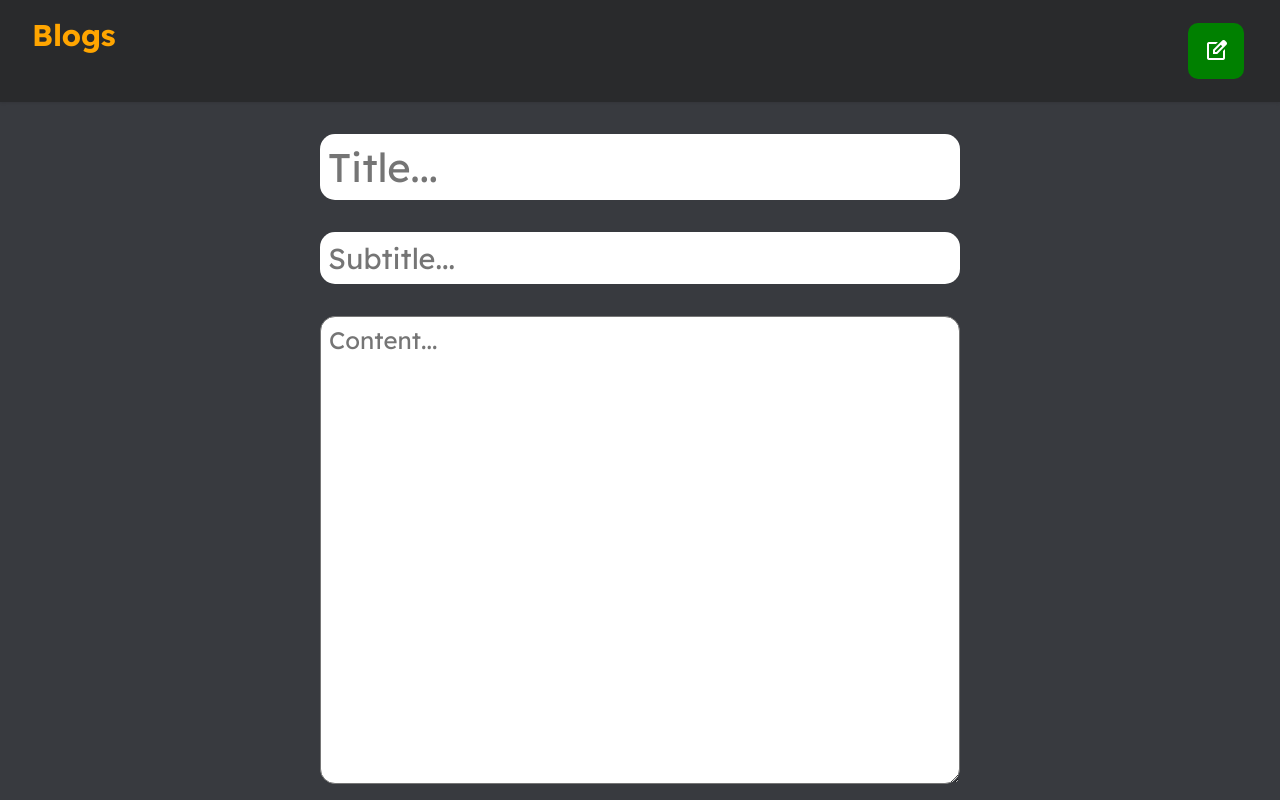
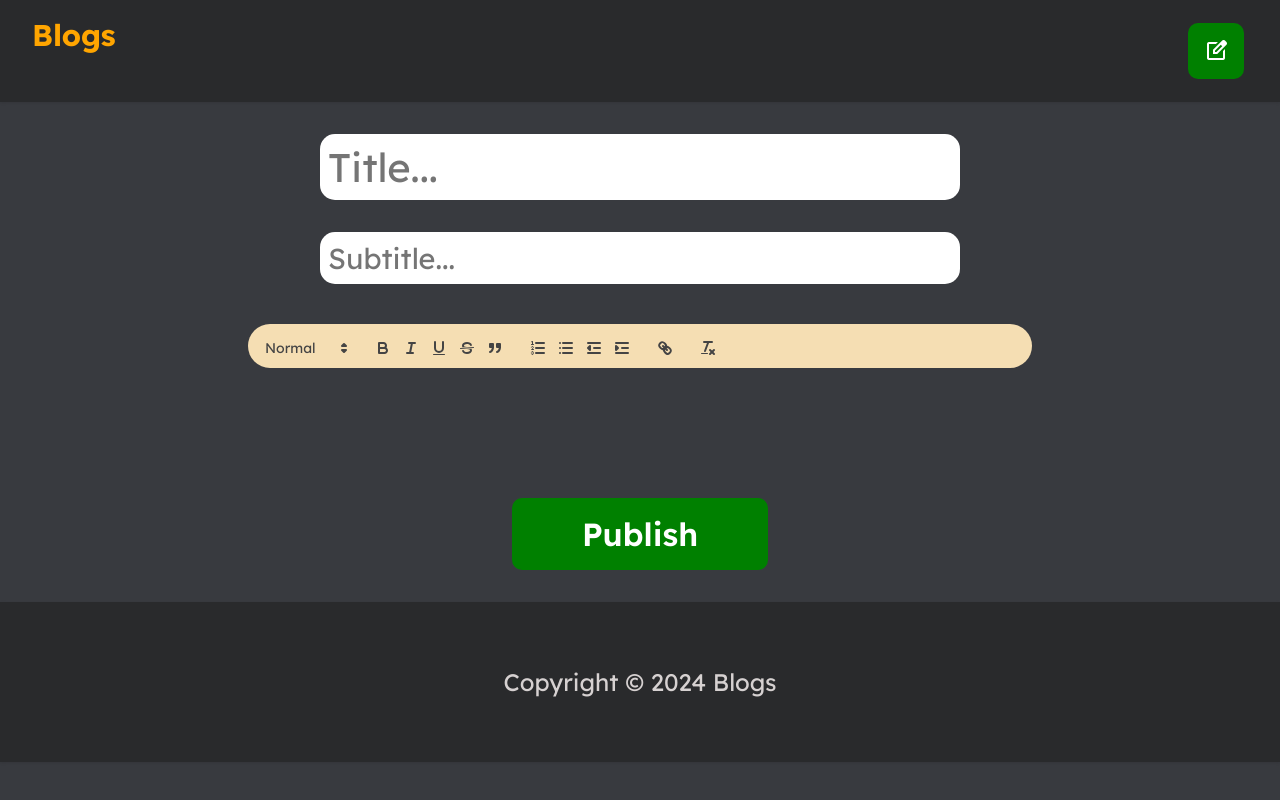
Before and after one commit to drakata27/blog, a React (Create React App) app in the folder frontend/: page /blog/new/ in a window 1280 px wide. Shown: the top 800 px of the page. Built offline with nearby package versions, Linux system fonts and the light colour scheme.

Commit message:
Added quil editor

```diff
--- a/frontend/package.json
+++ b/frontend/package.json
@@ -7,8 +7,10 @@
     "@testing-library/jest-dom": "^5.17.0",
     "@testing-library/react": "^13.4.0",
     "@testing-library/user-event": "^13.5.0",
+    "quill-image-resize-module": "^3.0.0",
     "react": "^18.2.0",
     "react-dom": "^18.2.0",
+    "react-quill": "^2.0.0",
     "react-router-dom": "^6.22.0",
     "react-scripts": "5.0.1",
     "web-vitals": "^2.1.4"
--- a/frontend/src/App.css
+++ b/frontend/src/App.css
@@ -26,6 +26,9 @@
   color: inherit;
   font-size: inherit;
   scroll-behavior: smooth;
+}
+body {
+  overflow-x: hidden;
 }
 
 html{
@@ -119,7 +122,7 @@ button:hover {
 }
 
 /* Blog Item */
-.blog-item{
+.blog-item {
   display: flex;
   margin: 2rem;
   padding: 2rem;
@@ -163,9 +166,17 @@ button:hover {
   margin: 0 14%;
 }
 
+.blogs-list-container>h1{
+  color: white;
+  margin-top: 2rem;
+  margin-left: 14%;
+  margin-right: 14%;
+  font-size: 5rem;
+}
+
 /* Blog Page */
 .blog-page{
-  margin: 2rem 30%;
+  margin: 0rem 30%;
 }
 
 .img-container {
@@ -173,6 +184,11 @@ button:hover {
 }
 
 .img-container>img {
+  margin: 0 auto;
+  width: 100%;
+  height: auto;
+}
+.ql-editor>p>img{
   margin: 0 auto;
   width: 100%;
   height: auto;
@@ -207,6 +223,10 @@ button:hover {
   flex-direction: column;
   align-items: center;
 }
+
+.blog-form>button{
+  margin-top: 2rem;
+}
 .subtitle-input {
   font-size: 1.8rem;
 }
@@ -236,3 +256,34 @@ button:hover {
   width: 100%;
   height: auto;
 }
+
+/* Editor */
+.editor-input{
+  font-size: 1.5rem;
+  font-weight: normal;
+  color: black;
+  margin-top: 2rem;
+  margin-bottom: 2rem;
+  padding: 0.5rem;
+  border-radius: 15px;
+  background-color: transparent;
+  height: fit-content;
+  width: 100vh;
+}
+
+.ql-container.ql-snow,
+.ql-toolbar
+{
+  border: none !important;
+  border-radius: 25px;
+}
+
+.ql-toolbar {
+  background-color: wheat;
+}
+
+/* .ql-editor>p,
+.ql-editor>h1,
+.ql-editor>h2{
+  color: black;
+} */
--- a/frontend/src/pages/BlogPage.js
+++ b/frontend/src/pages/BlogPage.js
@@ -6,7 +6,6 @@ import { useNavigate } from 'react-router-dom';
 
 const BlogPage = () => {
     let {id} = useParams();
-    // let [blog, setBlog] = useState(null);
 
     const [blog, setBlog] = useState({
       title: '',
@@ -80,7 +79,10 @@ const BlogPage = () => {
         <div className='img-container'>
           <img src={Paceholder} alt='post'/>
         </div>
-        <p>{blog?.body}</p>
+
+        <div
+        className='ql-editor'
+        dangerouslySetInnerHTML={{__html:blog?.body}}></div>
     </div>
   )
 }
--- a/frontend/src/pages/BlogsListPage.js
+++ b/frontend/src/pages/BlogsListPage.js
@@ -15,7 +15,8 @@ const BlogsListPage = () => {
     }
 
   return (
-    <div>
+    <div className='blogs-list-container'>
+        <h1>Latest</h1>
         <div className='blogs-list'>
             {blogs.map((blog, index) => (
                 <BlogItem key={index} blog={blog} />
--- a/frontend/src/pages/CreateBlog.js
+++ b/frontend/src/pages/CreateBlog.js
@@ -1,5 +1,9 @@
 import React, { useState } from 'react';
 import { useNavigate } from 'react-router-dom';
+import modules from '../utils/quilModules'
+
+import ReactQuill from 'react-quill';
+import 'react-quill/dist/quill.snow.css';
 
 const CreateBlog = () => {
     const [blog, setBlog] = useState({
@@ -9,7 +13,6 @@ const CreateBlog = () => {
     });
 
     const navigate = useNavigate();
-
 
     const handleInputChange = (e) => {
         const { name, value } = e.target;
@@ -40,10 +43,10 @@ const CreateBlog = () => {
     };
 
     let handleSubmit = ()=> {
+        console.log('body', blog);
 
         if (blog.title.trim() !== '' &&
-            blog.subtitle.trim() !== '' &&
-            blog.body.trim() !== '') {
+            blog.subtitle.trim() !== '') {
             createBlog();
         } else {
             alert('Blog contents cannot be empty');
@@ -67,15 +70,15 @@ const CreateBlog = () => {
                 value={blog.subtitle}
                 onChange={handleInputChange}
             />
-            <textarea
-                name='body'
-                id=''
-                cols='30'
-                rows='15'
-                placeholder='Content...'
+
+            <ReactQuill
+                className='editor-input'
+                modules={modules}
+                theme="snow"
                 value={blog.body}
-                onChange={handleInputChange}
-            ></textarea>
+                onChange={body => handleInputChange({ target: { value: body, name: 'body' } })}
+            />
+
             <button onClick={handleSubmit}>Publish</button>
         </div>
     );
--- a/frontend/src/pages/UpdateBlog.js
+++ b/frontend/src/pages/UpdateBlog.js
@@ -1,5 +1,10 @@
 import React, { useState, useEffect } from 'react';
 import { useNavigate, useParams } from 'react-router-dom';
+import 'react-quill/dist/quill.snow.css';
+import modules from '../utils/quilModules'
+
+import ReactQuill from 'react-quill';
+import 'react-quill/dist/quill.snow.css';
 
 const UpdateBlog = () => {
   let {id} = useParams();
@@ -9,6 +14,7 @@ const UpdateBlog = () => {
     subtitle: '',
     body: '',
 });
+
 
   useEffect(() => {
     const fetchBlog = async () => {
@@ -67,15 +73,15 @@ return (
             value={blog.subtitle}
             onChange={handleInputChange}
         />
-        <textarea
-            name='body'
-            id=''
-            cols='30'
-            rows='15'
-            placeholder='Content...'
-            value={blog.body}
-            onChange={handleInputChange}
-        ></textarea>
+
+          <ReactQuill
+              className='editor-input'
+              modules={modules}
+              theme="snow"
+              value={blog.body}
+              onChange={body => handleInputChange({ target: { value: body, name: 'body' } })}
+          />
+
         <button className='save-btn' onClick={handleSubmit}>Save</button>
     </div>
 );
--- /dev/null
+++ b/frontend/src/utils/quilModules.js
@@ -0,0 +1,12 @@
+const modules = {
+    toolbar: [
+      [{ 'header': [1, 2, false] }],
+      ['bold', 'italic', 'underline','strike', 'blockquote'],
+      [{'list': 'ordered'}, {'list': 'bullet'}, {'indent': '-1'}, {'indent': '+1'}],
+      ['link'],
+    //   ['link', 'image'],
+      ['clean']
+    ],
+}
+
+export default modules
```
Also changed, not shown: frontend/src/components/Editor.js (added, +22 -0 lines), 2 other files (tests, documents, lock files or other folders).
